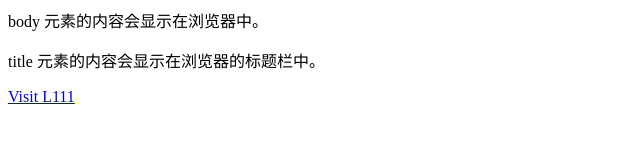
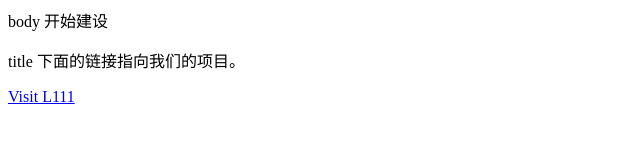
Before and after one commit to HamiLemon/HamiLemon.github.io, a plain HTML site: page index.html in a window 1280 px wide. Shown: the whole page, without its empty margins (0-640 px from the left). Drawn offline with Linux system fonts and the light colour scheme.

Commit message:
Update index.html

```diff
--- a/index.html
+++ b/index.html
@@ -5,8 +5,8 @@
 </head>
 
 <body>
-<p>body 元素的内容会显示在浏览器中。</p>
-<p>title 元素的内容会显示在浏览器的标题栏中。</p>
+<p>body 开始建设</p>
+<p>title 下面的链接指向我们的项目。</p>
 </body>
   <a href="//hamilemon.github.io/L111/">Visit L111</a>
 
```
